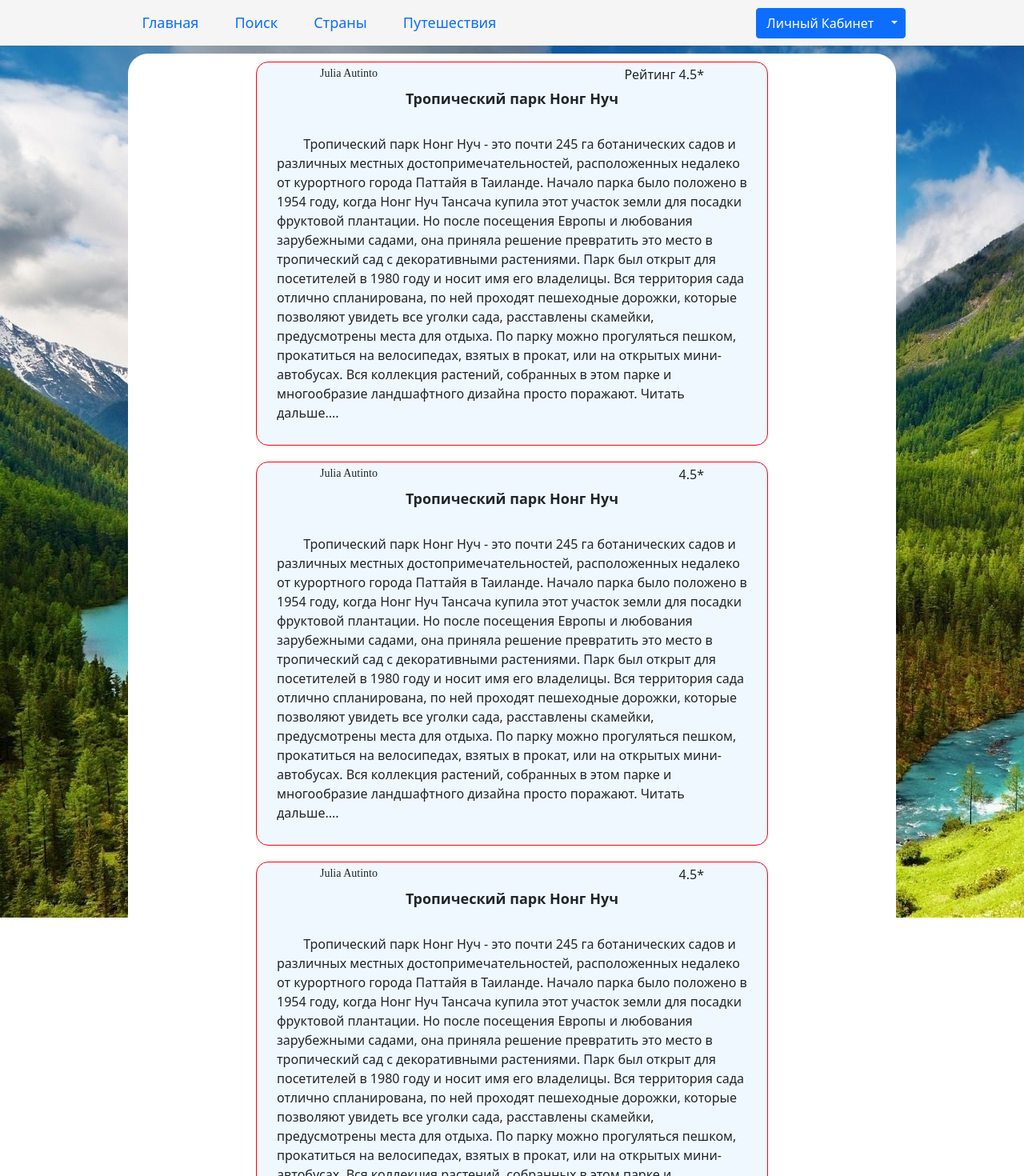
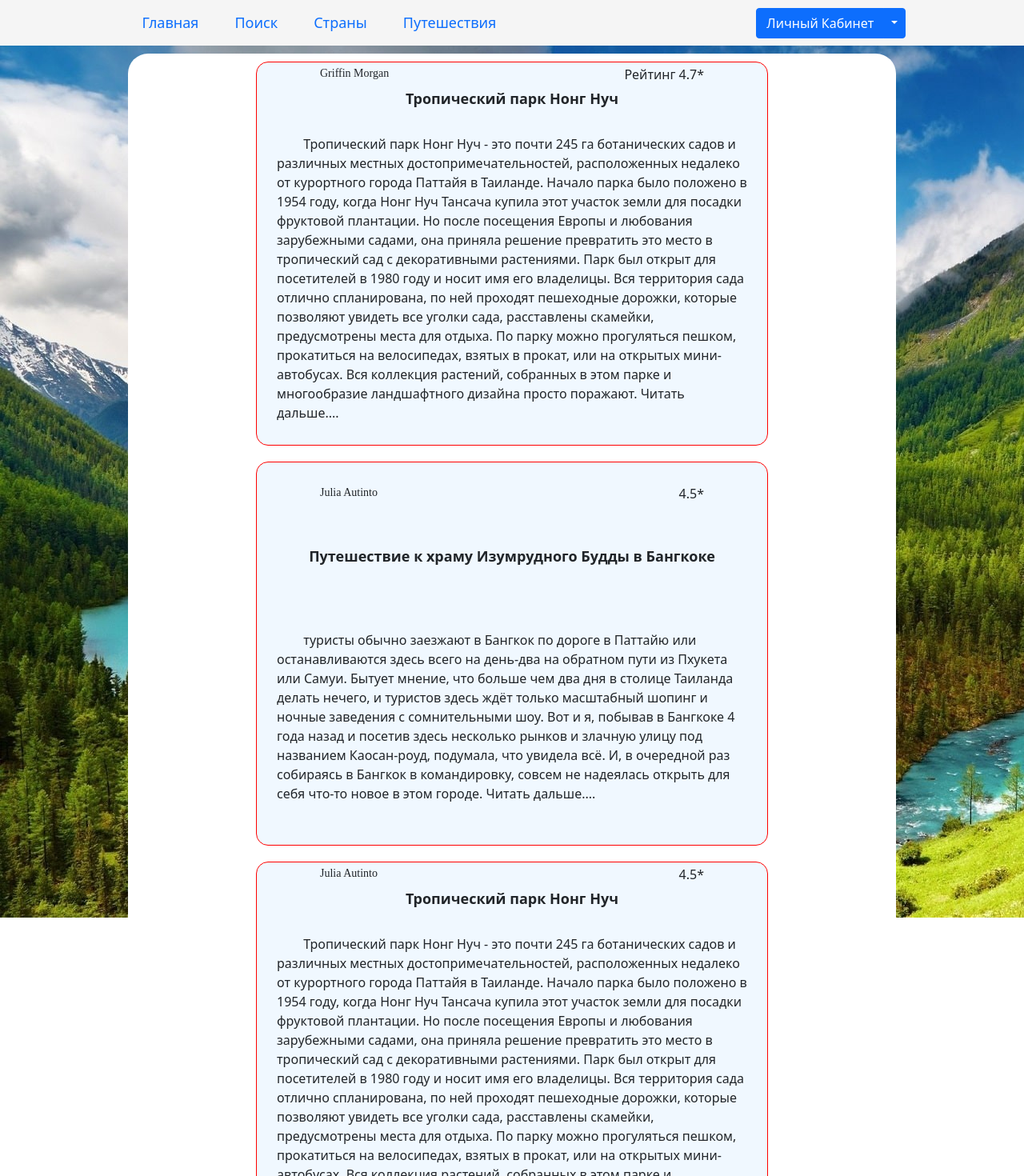
Before and after one commit to Taitanos/diplom-test, a React (Create React App) app: page /trip in a window 1280 px wide. Shown: the top 1470 px of the page at 80% size. Built offline with nearby package versions, Linux system fonts and the light colour scheme.

Commit message:
change trip

```diff
--- a/src/app/layouts/trip/Trip.jsx
+++ b/src/app/layouts/trip/Trip.jsx
@@ -10,10 +10,10 @@ const Trip = () => {
                     <div className={s.story}>
                         <div className={s.story_header}>
                             <div className={s.story_author}>
-                                Julia Autinto
+                                Griffin Morgan
                             </div>
                             <div className={s.story_rating}>
-                                Рейтинг 4.5*
+                                Рейтинг 4.7*
                             </div>
                         </div>
                         <div className={s.story_title}>
@@ -45,20 +45,16 @@ const Trip = () => {
                             </div>
                         </div>
                         <div className={s.story_title}>
-                            Тропический парк Нонг Нуч
+                            Путешествие к храму Изумрудного Будды в Бангкоке
                         </div>
                         <div className={s.story_description}>
-                            &nbsp;&nbsp;&nbsp;&nbsp;&nbsp;&nbsp;&nbsp;&nbsp;Тропический парк Нонг Нуч - это почти
-                            245 га ботанических садов и различных местных достопримечательностей, расположенных
-                            недалеко от курортного города Паттайя в Таиланде. Начало парка было положено в 1954
-                            году, когда Нонг Нуч Тансача купила этот участок земли для посадки фруктовой плантации.
-                            Но после посещения Европы и любования зарубежными садами, она приняла решение превратить
-                            это место в тропический сад с декоративными растениями. Парк был открыт для посетителей
-                            в 1980 году и носит имя его владелицы. Вся территория сада отлично спланирована, по ней
-                            проходят пешеходные дорожки, которые позволяют увидеть все уголки сада, расставлены
-                            скамейки, предусмотрены места для отдыха. По парку можно прогуляться пешком, прокатиться
-                            на велосипедах, взятых в прокат, или на открытых мини-автобусах. Вся коллекция растений,
-                            собранных в этом парке и многообразие ландшафтного дизайна просто поражают. Читать
+                            &nbsp;&nbsp;&nbsp;&nbsp;&nbsp;&nbsp;&nbsp;&nbsp;туристы обычно заезжают в Бангкок по дороге
+                            в Паттайю или останавливаются здесь всего на день-два на обратном пути из Пхукета или Самуи.
+                            Бытует мнение, что больше чем два дня в столице Таиланда делать нечего, и туристов здесь ждёт
+                            только масштабный шопинг и ночные заведения с сомнительными шоу. Вот и я, побывав в Бангкоке
+                            4 года назад и посетив здесь несколько рынков и злачную улицу под названием Каосан-роуд, подумала,
+                            что увидела всё. И, в очередной раз собираясь в Бангкок в командировку, совсем не надеялась
+                            открыть для себя что-то новое в этом городе. Читать
                             дальше....
                         </div>
                     </div>
```
